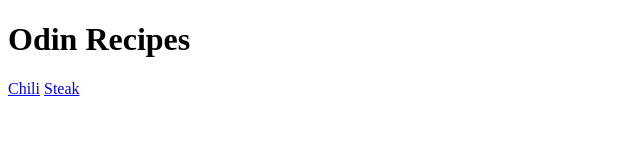
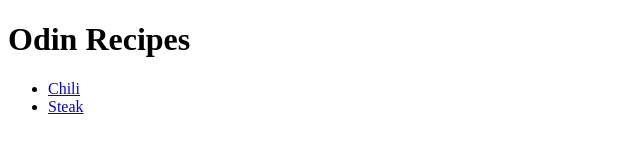
Before and after one commit to Colivart/odin-recipes, a plain HTML site: page index.html in a window 1280 px wide. Shown: the full height of the page, 0-640 px from the left. Drawn offline with Linux system fonts and the light colour scheme.

Commit message:
Update index.html format

```diff
--- a/index.html
+++ b/index.html
@@ -9,7 +9,9 @@
         <h1>
             Odin Recipes
         </h1>
-        <a href= "recipes/chili.html">Chili</a>
-        <a href= "recipes/steak.html">Steak</a>
+        <ul>
+            <li><a href= "recipes/chili.html">Chili</a></li>
+            <li><a href= "recipes/steak.html">Steak</a></li>
+        </ul>
     </body>
 </html>
```
